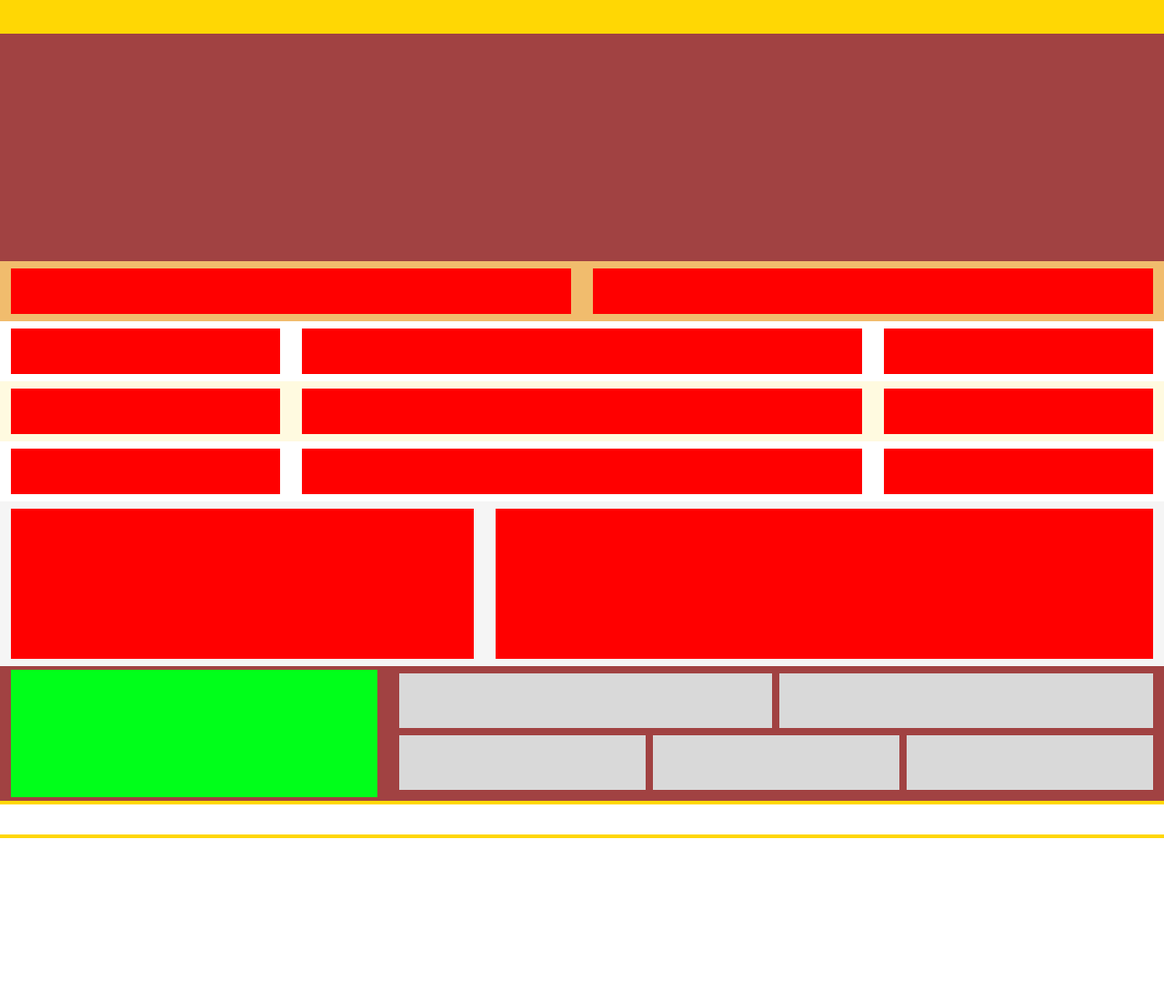
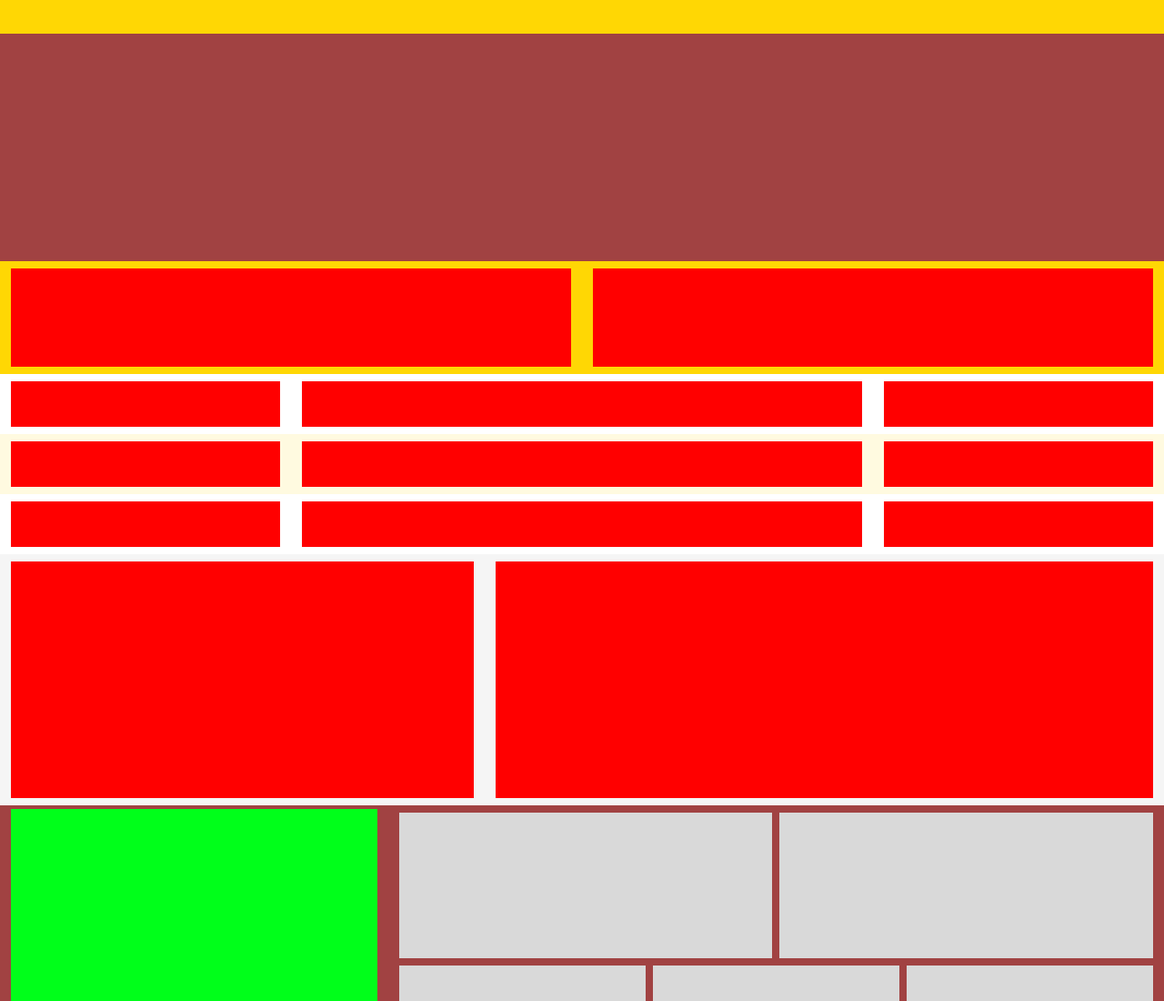
Before and after one commit to frithunanths476/projeto-bootstrap, a plain HTML site: page index.html in a window 1280 px wide. Shown: the top 1100 px of the page at 91% size. Before the commit the page ends 921 px from the top, so only its background shows below. Drawn offline with nearby package versions, Linux system fonts and the light colour scheme.

Commit message:
Update index.html

```diff
--- a/index.html
+++ b/index.html
@@ -30,10 +30,10 @@
             <div class="col-sm-12"><p style=" height: 250px;"></p></div>
         </div>
 
-        <div class="row pt-2 pb-2" style="background-color: #f1bc6d;">
+        <div class="row pt-2 pb-2" style="background-color: #FFD704;">
 
-            <div class="col-sm-6"><p style="background-color: #FF0000; height: 50px;"></p></div>
-            <div class="col-sm-6"><p style="background-color: #FF0000; height: 50px;"></p></div>
+            <div class="col-sm-6"><p style="background-color: #FF0000; height: 108px;"></p></div>
+            <div class="col-sm-6"><p style="background-color: #FF0000; height: 108px;"></p></div>
 
         </div>
 
@@ -63,23 +63,23 @@
 
         <div class="row pt-2 pb-2" style="background-color: whitesmoke;">
 
-            <div class="col-sm-5"><p style="background-color: #FF0000; height: 165px;"></p></div>
-            <div class="col-sm-7"><p style="background-color: #FF0000; height: 165px;"></p></div>
+            <div class="col-sm-5"><p style="background-color: #FF0000; height: 260px;"></p></div>
+            <div class="col-sm-7"><p style="background-color: #FF0000; height: 260px;"></p></div>
 
         </div>
 
         <div class="row pt-1 pb-1" style="background-color: #8A1313CC;">
 
-            <div class="col-sm-4"><p style="background-color: #00FF1A; height: 140px;"></p></div>
+            <div class="col-sm-4"><p style="background-color: #00FF1A; height: 331px;"></p></div>
 
             <div class="col-sm-8">
                 <div class="row pt-1 pb-1 g-2">
-                    <div class="col-sm-6"><p style="background-color: #D9D9D9; height: 60px;"></p></div>
-                    <div class="col-sm-6"><p style="background-color: #D9D9D9; height: 60px;"></p></div>
+                    <div class="col-sm-6"><p style="background-color: #D9D9D9; height: 160px;"></p></div>
+                    <div class="col-sm-6"><p style="background-color: #D9D9D9; height: 160px;"></p></div>
 
-                    <div class="col-sm-4"><p style="background-color: #D9D9D9; height: 60px;"></p></div>
-                    <div class="col-sm-4"><p style="background-color: #D9D9D9; height: 60px;"></p></div>
-                    <div class="col-sm-4"><p style="background-color: #D9D9D9; height: 60px;"></p></div>
+                    <div class="col-sm-4"><p style="background-color: #D9D9D9; height: 160px;"></p></div>
+                    <div class="col-sm-4"><p style="background-color: #D9D9D9; height: 160px;"></p></div>
+                    <div class="col-sm-4"><p style="background-color: #D9D9D9; height: 160px;"></p></div>
                 </div>
             </div>
 
```
